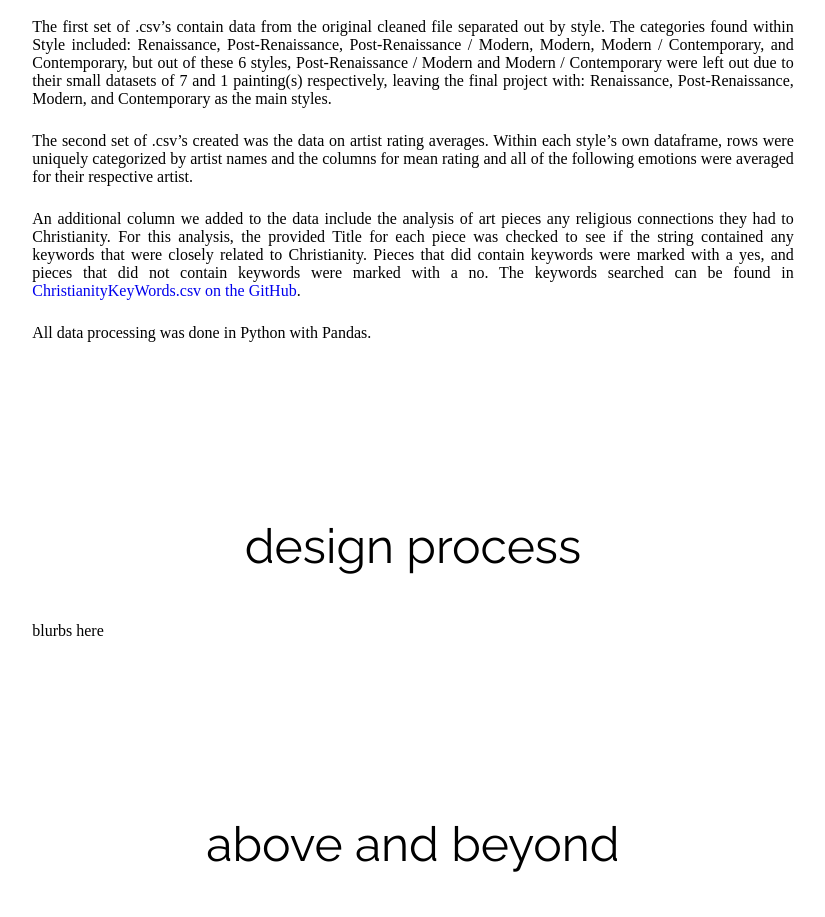
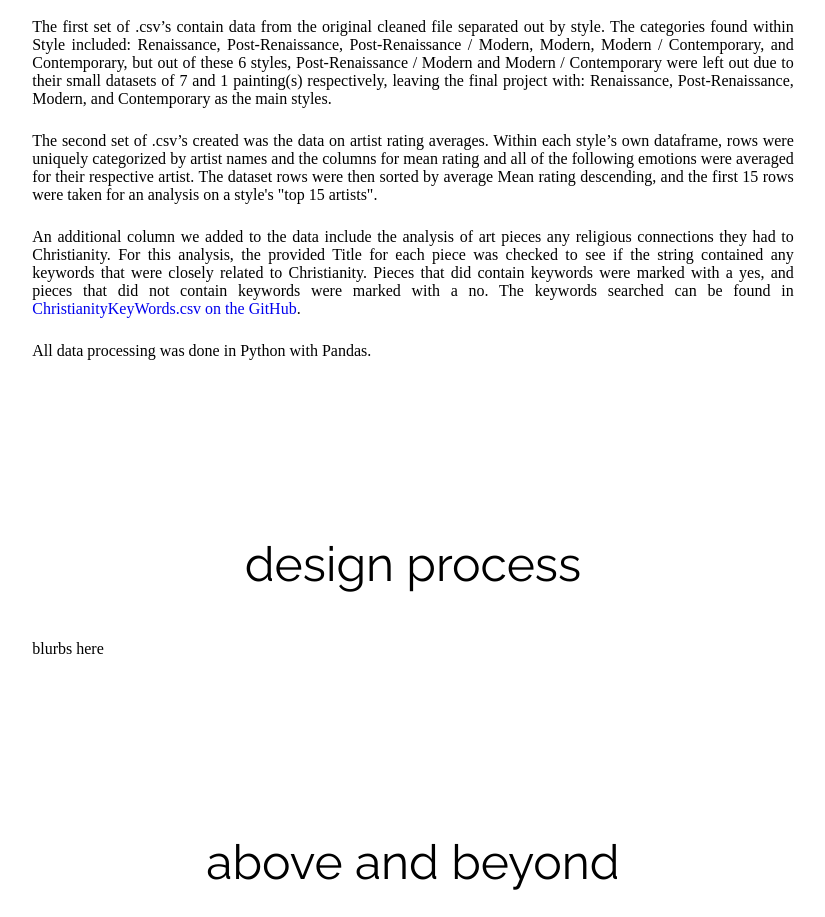
Before and after one commit to INFO-4602-5602/project-2-wikiart-smallmediumlarge, a plain HTML site: page about.html in a window 1280 px wide. Shown: the part 1100-2017 px from the top of the page, without its empty margins (227-1052 px from the left). Drawn offline with Linux system fonts and the light colour scheme; a web font is replaced by a local one.

Commit message:
editing about page

```diff
--- a/about.html
+++ b/about.html
@@ -42,7 +42,7 @@
 				The first set of .csv’s contain data from the original cleaned file separated out by style. The categories found within Style included: Renaissance, Post-Renaissance, Post-Renaissance / Modern, Modern, Modern / Contemporary, and Contemporary, but out of these 6 styles, Post-Renaissance / Modern and Modern / Contemporary were left out due to their small datasets of 7 and 1 painting(s) respectively, leaving the final project with: Renaissance, Post-Renaissance, Modern, and Contemporary as the main styles.
 			</p>
 			<p>
-				The second set of .csv’s created was the data on artist rating averages. Within each style’s own dataframe, rows were uniquely categorized by artist names and the columns for mean rating and all of the following emotions were averaged for their respective artist.
+				The second set of .csv’s created was the data on artist rating averages. Within each style’s own dataframe, rows were uniquely categorized by artist names and the columns for mean rating and all of the following emotions were averaged for their respective artist. The dataset rows were then sorted by average Mean rating descending, and the first 15 rows were taken for an analysis on a style's "top 15 artists".
 			</p>
 			<p>
 				An additional column we added to the data include the analysis of art pieces any religious connections they had to Christianity. For this analysis, the provided Title for each piece was checked to see if the string contained any keywords that were closely related to Christianity. Pieces that did contain keywords were marked with a yes, and pieces that did not contain keywords were marked with a no. The keywords searched can be found in <a href="https://github.com/INFO-4602-5602/project-2-wikiart-smallmediumlarge/blob/master/customCSVs/ChristianityKeyWords.csv" target="_blank">ChristianityKeyWords.csv on the GitHub</a>.
```
